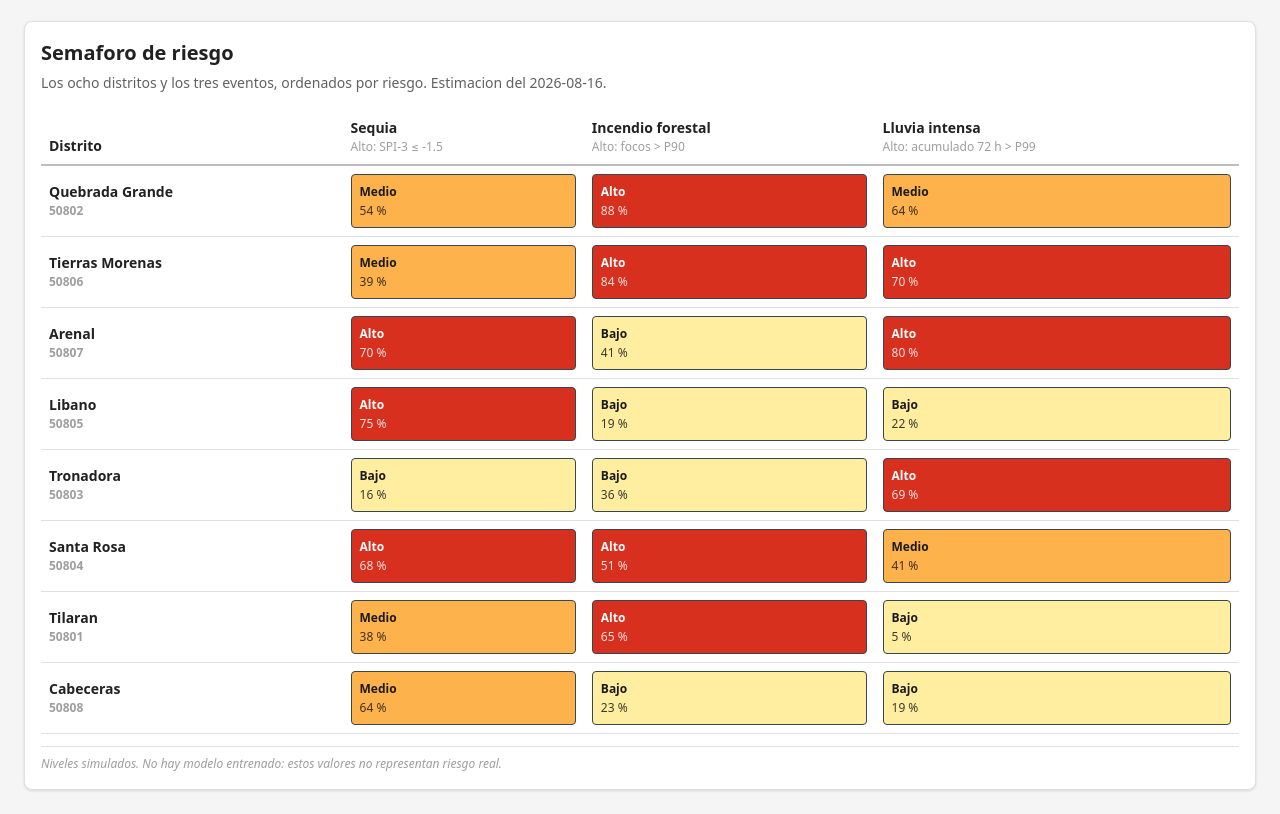
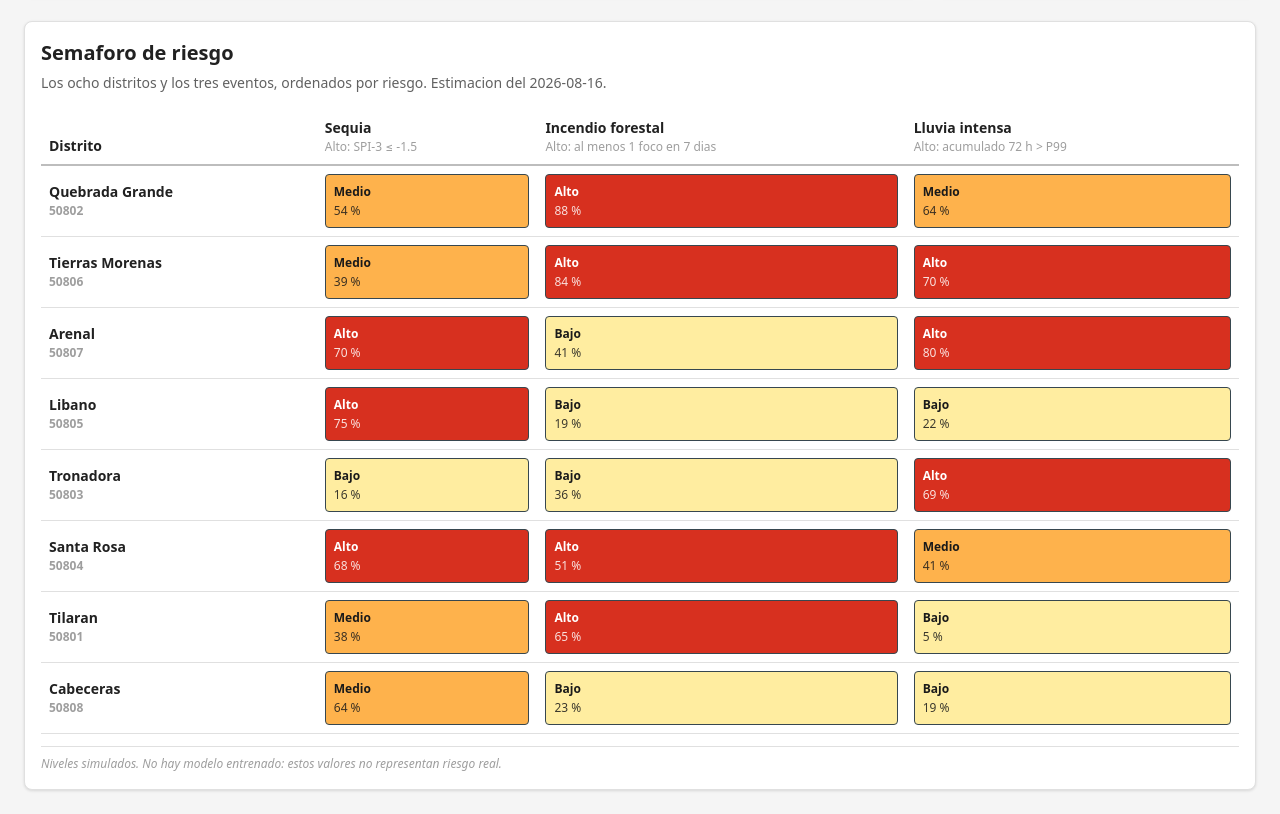
Before and after one commit to HumanoidCat/geoguardian, a React (Vite) app in the folder frontend/: page / in a window 1280 px wide. Shown: the part 1060-1874 px from the top of the page. Built offline with nearby package versions, Linux system fonts and the light colour scheme; no server answers.

Commit message:
Cerrar H5.8, actualizar el umbral de incendio por SC-05 y rehacer la tabla de H7.1

```diff
--- a/frontend/src/datos/eventos.js
+++ b/frontend/src/datos/eventos.js
@@ -24,8 +24,17 @@ export const EVENTOS = [
   {
     id: 'incendio',
     nombre: 'Incendio forestal',
+    // El umbral anterior era por percentiles del conteo: bajo si 0, medio si
+    // 1 <= n <= P90, alto si n > P90. Se retiro por SC-05 y D-25 al medirlo: con
+    // 242 focos en 24 anios, el P90 vale 0,0 en los ocho distritos, asi que la
+    // condicion del nivel medio —entre 1 y 0— estaba vacia. No producia tres
+    // clases, producia dos, y fallaba asi desde el primer dia.
+    //
+    // El alcance queda acotado a Santa Rosa, Libano y Tierras Morenas, que
+    // concentran 213 de los 242 focos. Arenal y Cabeceras tienen un foco en
+    // veinticuatro anios y se reportan como sin datos suficientes.
     umbral:
-      'Focos de calor FIRMS en ventana de 7 dias. Alto por encima del percentil 90 historico del distrito. No hay estandar internacional: es criterio del equipo, pendiente de validar con los actores locales.',
+      'Focos de calor FIRMS en ventana de 7 dias. Alto si hay al menos un foco; bajo si no hay ninguno. El nivel medio no existe para este evento. No hay estandar internacional: es criterio del equipo, pendiente de validar con los actores locales.',
   },
   {
     id: 'lluvia_intensa',
@@ -50,7 +59,7 @@ export const EVENTOS = [
  */
 export const UMBRAL_CORTO = {
   sequia: 'Alto: SPI-3 ≤ -1.5',
-  incendio: 'Alto: focos > P90',
+  incendio: 'Alto: al menos 1 foco en 7 dias',
   lluvia_intensa: 'Alto: acumulado 72 h > P99',
 }
 
```
Also changed, not shown: 14 other files (tests, documents, lock files or other folders).
